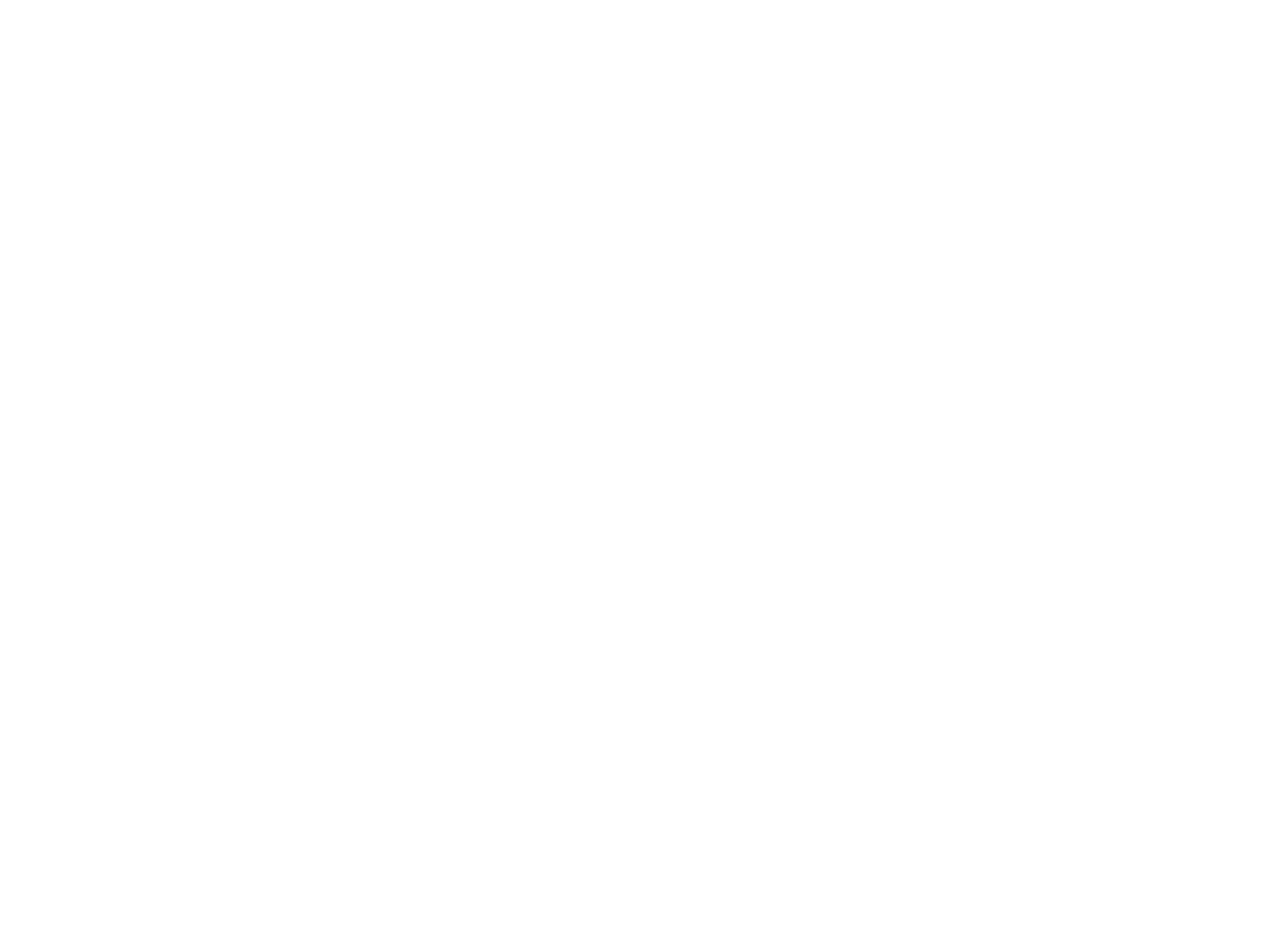
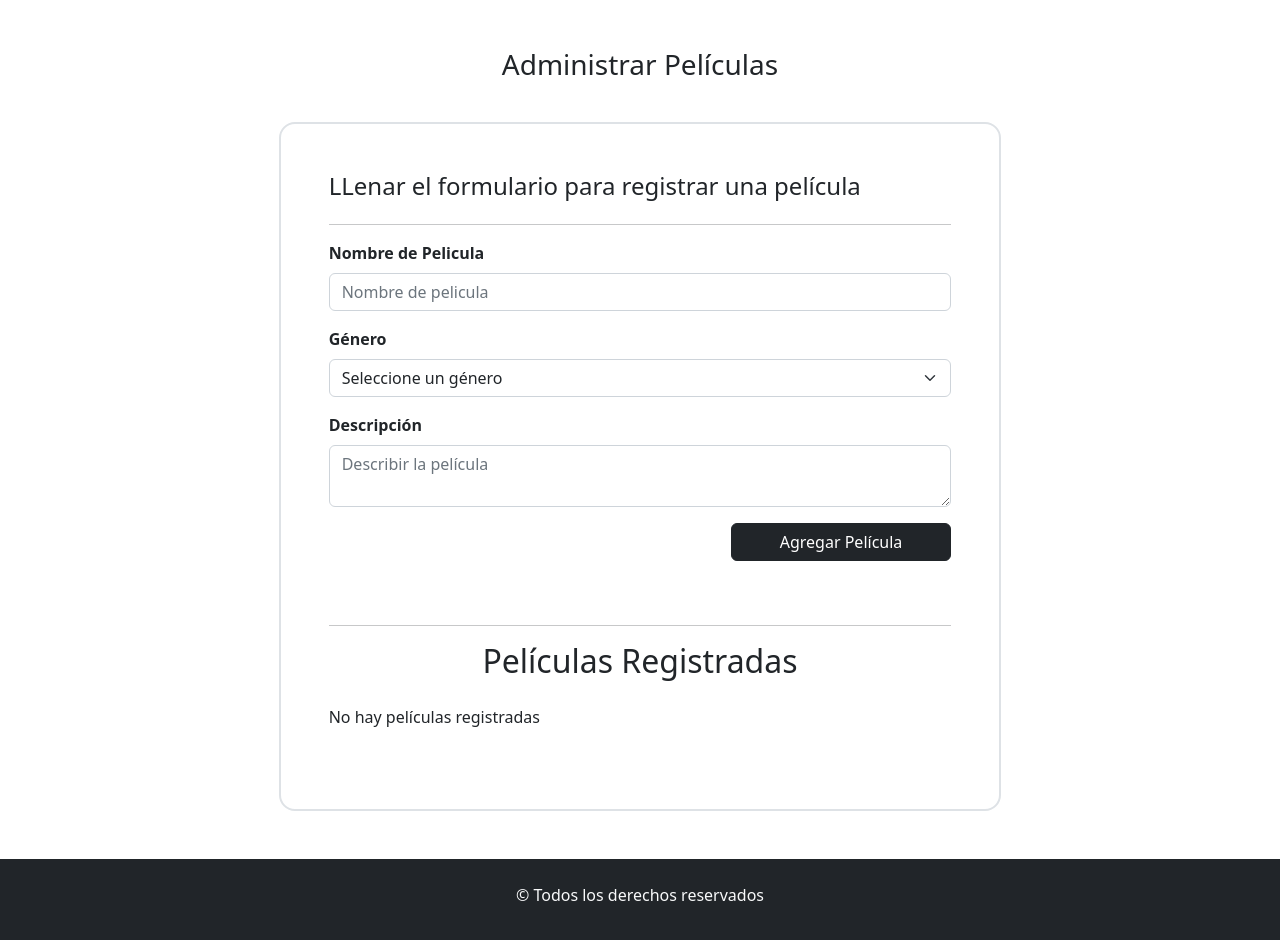
Before and after one commit to anasoledad/ejercicio10-react, a React (Vite) app: page / in a window 1280 px wide. Shown: the top 940 px of the page. Before the commit the page ends 800 px from the top, so only its background shows below. Built offline with nearby package versions, Linux system fonts and the light colour scheme.

Commit message:
Se agregó y modificó los componentes Formulario, CardPelicula, Peliculas

```diff
--- a/index.html
+++ b/index.html
@@ -4,6 +4,8 @@
     <meta charset="UTF-8" />
     <link rel="icon" type="image/svg+xml" href="/vite.svg" />
     <meta name="viewport" content="width=device-width, initial-scale=1.0" />
+    <script src="
+    https://cdn.jsdelivr.net/npm/sweetalert2@11.7.5/dist/sweetalert2.all.min.js"></script>
     <title>Ejercicio 10 - Tp React</title>
   </head>
   <body>
--- a/src/App.jsx
+++ b/src/App.jsx
@@ -1,13 +1,21 @@
+import 'bootstrap/dist/css/bootstrap.min.css';
 import './App.css'
-import 'bootstrap/dist/css/bootstrap.min.css';
+import { Container } from 'react-bootstrap';
+import Formulario from './components/Formulario';
 
 function App() {
 
+
   return (
     <>
-      <div>
+      <Container className='pt-5 mainPage'>
+          <h3 className='text-center mb-3'>Administrar Películas</h3>
+          <Formulario></Formulario>
 
-      </div>
+      </Container>
+      <footer className='bg-dark text-light text-center py-4'>
+        <p>&copy; Todos los derechos reservados</p>
+      </footer>
 
     </>
   )
--- /dev/null
+++ b/src/components/CardPelicula.jsx
@@ -0,0 +1,36 @@
+import React from "react";
+import { Button, Card } from "react-bootstrap";
+
+const CardPelicula = ({ peli, borrarPelicula }) => {
+  const { nombre, genero, descripcion} = peli;
+
+  const handleBorrarPelicula = () => {
+    borrarPelicula(nombre);
+  };
+
+  return (
+    <Card className="my-1 py-3">
+      <Card.Title className="pb-3">Datos de Película</Card.Title>
+      <Card.Body>
+
+      <p>
+        <strong>Nombre de Película:</strong> {nombre}
+      </p>
+      <p>
+        <strong>Descripción:</strong> {descripcion}
+      </p>
+      <p>
+        <strong>Género:</strong> {genero}
+      </p>
+      <div className="d-flex justify-content-end">
+        <Button variant="danger px-5" onClick={handleBorrarPelicula}>
+          Borrar
+        </Button>
+      </div>
+      </Card.Body>
+
+    </Card>
+  );
+};
+
+export default CardPelicula;
--- /dev/null
+++ b/src/components/Formulario.jsx
@@ -0,0 +1,85 @@
+import { Form, Button, Container, Col } from "react-bootstrap";
+import Peliculas from "./Peliculas";
+import { useState , useEffect} from "react";
+
+const Formulario = () => {
+
+    const handleInputChange = (e, setState) => {
+        setState(e.target.value);
+      };
+
+    const [nombre, setNombre] = useState('');
+    const [descripcion, setDescripcion] = useState('');
+    const [genero, setGenero] = useState('');
+    let peliculasLocalstorage = JSON.parse(localStorage.getItem('cardPeliculas')) || [];
+    const [datos, setDatos] = useState(peliculasLocalstorage);
+
+    useEffect(()=>{
+      localStorage.setItem('cardPeliculas', JSON.stringify(datos))
+    }, [datos])
+
+    const handleSubmit = (e) => {
+        e.preventDefault();
+
+        if (nombre && descripcion && genero) {
+            const nuevosDatos = {
+                nombre, descripcion, genero
+            }
+          setDatos([...datos, nuevosDatos]);
+          setNombre('');
+          setDescripcion('');
+          setGenero('');
+
+          Swal.fire("Nueva película registrada");
+        } else {
+          Swal.fire("Faltan campos por llenar");
+        }
+      };
+
+      const borrarPelicula = (nombrePeli)=>{
+        let arregloFiltrado = datos.filter((cardPeli)=> cardPeli.nombre !== nombrePeli)
+        setDatos(arregloFiltrado);
+      }
+
+
+  return (
+    <Container className="pt-4 pb-5 px-3 d-flex justify-content-center">
+      <Col lg={8} className="border border-2 rounded-4 p-5 bgForm">
+        <h4 className="mb-4">LLenar el formulario para registrar una película</h4>
+        <hr />
+        <Form onSubmit={handleSubmit}>
+          <Form.Group className="mb-3" controlId="nombre">
+            <Form.Label><strong>Nombre de Pelicula</strong></Form.Label>
+            <Form.Control type="text" placeholder="Nombre de pelicula" value={nombre}
+                onChange={(e) => handleInputChange(e, setNombre)}/>
+          </Form.Group>
+          <Form.Group className="mb-3" controlId="genero">
+          <Form.Label><strong>Género</strong></Form.Label>
+          <Form.Select aria-label="genero" value={genero} onChange={(e) => handleInputChange(e, setGenero)}>
+            <option>Seleccione un género</option>
+            <option value="Acción">Acción</option>
+            <option value="Drama">Drama</option>
+            <option value="3">Three</option>
+          </Form.Select>
+          </Form.Group>
+          <Form.Group className="mb-3" controlId="descripcion">
+            <Form.Label><strong>Descripción</strong></Form.Label>
+            <Form.Control as="textarea" type="text" placeholder="Describir la película" value={descripcion}
+                onChange={(e) => handleInputChange(e, setDescripcion)}/>
+          </Form.Group>
+          <div className="d-flex justify-content-center justify-content-sm-end">
+            <Button variant="dark" className="px-5 mb-5" type="submit">
+              Agregar Película
+            </Button>
+          </div>
+        </Form>
+        <Peliculas datos={datos} borrarPelicula={borrarPelicula}></Peliculas>
+
+      </Col>
+
+    </Container>
+
+  );
+};
+
+export default Formulario;
--- /dev/null
+++ b/src/components/Peliculas.jsx
@@ -0,0 +1,23 @@
+import React from "react";
+import CardPelicula from "./CardPelicula";
+
+const Peliculas = ({ datos, borrarPelicula }) => {
+  const handleBorrarPelicula = (nombre) => {
+    borrarCita(nombre);
+  };
+
+  return (
+    <section>
+      <hr className="mb-3" />
+      <h2 className="text-center">Películas Registradas</h2>
+      {datos.length === 0 ? (
+        <p className="py-3 mx-auto">No hay películas registradas</p>
+      ) : (
+        datos.map((peli, indice) => (<CardPelicula key={indice} peli={peli} borrarPelicula={handleBorrarPelicula}/>
+        ))
+      )}
+    </section>
+  );
+};
+
+export default Peliculas;
```
